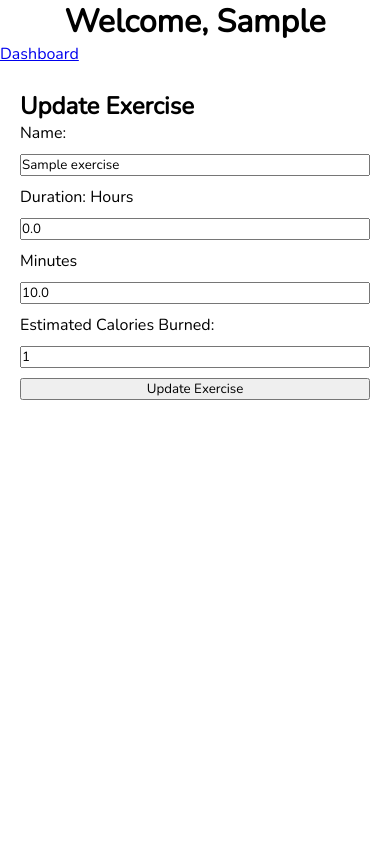
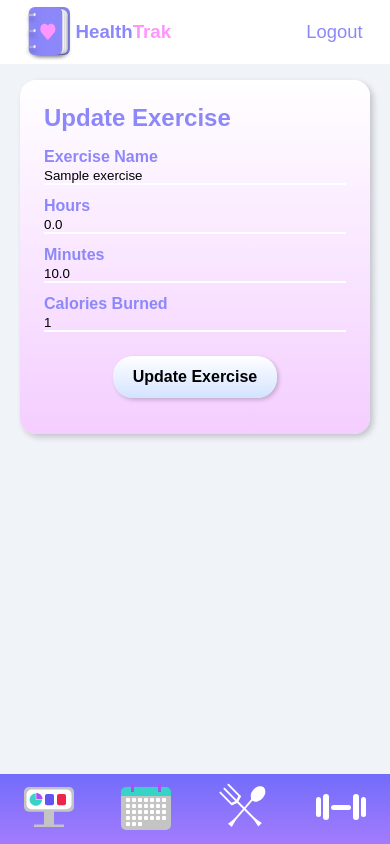
Before and after one commit to connorskorburg/HealthTrak, a Flask app: page /exercise/edit/1 in a window 390 px wide. Run offline with Flask 2, Linux system fonts and the light colour scheme; the visitor is signed in with stand-in values (Sample User, id 1); tables that the repository leaves empty hold one stand-in row (values such as "Sample post").

Commit message:
edit exercise is completely responsive

```diff
--- a/static/css/calendar.css
+++ b/static/css/calendar.css
@@ -111,7 +111,7 @@ body {
   background: rgb(255,255,255);
   background: linear-gradient(180deg, rgba(255,255,255,1) 0%, rgba(211,227,255,1) 100%);
 }
-.btn-container button:last-child, #food-update-form {
+.btn-container button:last-child, .update-form {
   background: rgb(255,255,255);
   background: linear-gradient(180deg, rgba(255,255,255,1) 0%, rgba(244,206,255,1) 100%);
 }
@@ -251,10 +251,10 @@ body {
 
 
 @media screen and (min-width:1100px) {
-  #food-update-form {
+  .update-form {
     margin: 2rem auto;
   }
-  #food-update-form input, #food-update-form::placeholder, #food-update-form label{
+  .update-form input, .update-form::placeholder, .update-form label{
     font-size: 1.15rem;
   }
   .btn-container button {
@@ -331,22 +331,22 @@ body {
 /* styling for edit form */
 
 
-#food-update-form {
+.update-form {
   padding: 1.5rem;
   width: 350px;
-  margin: 1rem auto;
+  margin: 1rem auto 5rem auto;
   border-radius: 1rem;
   box-shadow: 3px 3px 6px rgba(0, 0, 0, 0.2);
 }
-  #food-update-form h2 {
+  .update-form h2 {
     color: var(--purple);
     margin-bottom: 1rem;
   }
-  #food-update-form label {
+  .update-form label {
     color: var(--purple);
     font-weight: 600;
   }
-  #food-update-form input {
+  .update-form input {
     width: 100%;
     background-color: transparent;
     border: none;
@@ -354,10 +354,10 @@ body {
     outline: none;
     margin-bottom: 0.75rem;
   }
-  #food-update-form input:focus {
+  .update-form input:focus {
     border-bottom: 3px solid var(--pink);
   }
-  #food-update-form input::placeholder {
+  .update-form input::placeholder {
     font-size: 1rem;
   }
   .btn-food-container {
--- a/templates/editExercise.html
+++ b/templates/editExercise.html
@@ -4,13 +4,28 @@
     <meta charset="UTF-8">
     <meta name="viewport" content="width=device-width, initial-scale=1.0">
     <title>Edit Exercise</title>
-    <link rel="stylesheet" href="{{ url_for('static', filename='/css/style.css') }}">
+    <link rel="stylesheet" href="{{ url_for('static', filename='/css/calendar.css') }}">
 </head>
 <body>
-    <h1>Welcome, {{ user.first_name }}</h1>
-    <div id="edit-exercise">
-        <a href="/dashboard">Dashboard</a>
-        <form action="/updateExercise" method="post">
+    <!-- <div id="edit-exercise"> -->
+
+    <nav class="top-nav">
+
+        <nav class="top-nav-inner">
+
+            <img src="/static/images/HealthTrak-icon.svg" alt="HealthTrak Icon">
+            <h1><span>Health</span><span>Trak</span></h1>
+
+
+            <a href="/logout">Logout</a>
+
+        </nav>
+
+    </nav>
+
+
+
+    <form class="update-form" action="/updateExercise" method="post">
         <h2>Update Exercise</h2>
         {% with ex2_error = get_flashed_messages(category_filter = ["ex2_error"]) %}
             {% if ex2_error %}
@@ -21,18 +36,94 @@
         {% endwith %}
         <input type="hidden" name="exercise_id" value="{{ exercise.id }}">
         <input type="hidden" name="category" value="{{ exercise.category }}">
-            <span>Name:</span>
+
+        <label>
+            Exercise Name
             <input type="text" name="exercise_name" value="{{ exercise.name }}">
-            <span>Duration:</span>
-            <span>Hours</span>
+        </label>
+
+        <label>
+            Hours
             <input type="number" name="hours" value="{{ hours }}">
-            <span>Minutes</span>
+        </label>
+
+        <label>
+            Minutes
             <input type="number" name="minutes" value="{{ minutes }}">
-            <span>Estimated Calories Burned:</span>
+        </label>
+
+        <label>
+            Calories Burned
             <input type="number" name="calories_burned" value="{{ exercise.calories_burned }}">
+        </label>
+
+        <div class="btn-food-container">
             <button type="submit">Update Exercise</button>
+        </div>
+
     </form>
+    <!-- </div> -->
+
+
+    <nav class="side-nav">
+
+        <div class="icons">
+
+            <a href="/dashboard">
+                <img  src="/static/images/dash-icon.svg" alt="Dashboard Icon">
+            </a>
+
+            <a href="/mealtrack">
+                <img src="/static/images/meals-icon.svg" alt="Meal Icon">
+            </a>
+
+            <a href="/calendar">
+                <img src="/static/images/calendar-icon.svg" alt="Calendar Icon">
+            </a>
+
+            <a href="/fitness">
+                <img src="/static/images/workout-icon.svg" alt="Workout Icon">
+            </a>
+
+            <a href="/settings">
+                <img src="/static/images/settings-icon.svg" alt="Gear Icon">
+            </a>
+
         </div>
+
+    </nav>
+
+
+
+
+    <nav class="bottom-nav">
+
+        <a  href="/newDash">
+            <img src="/static/images/dash-icon.svg" alt="Dashboard Icon">
+        </a>
+
+
+        <a href="/calendar">
+            <img src="/static/images/calendar-icon.svg" alt="Calendar Icon">
+        </a>
+
+
+
+        <a href="/mealtrack">
+            <img src="/static/images/meals-icon.svg" alt="Meals Icon">
+        </a>
+
+
+        <a href="/fitness">
+            <img src="/static/images/workout-icon.svg" alt="Workout Icon">
+        </a>
+
+
+    </nav>
+
+
+
+
     <script src="{{ url_for('static', filename='/js/editEx.js') }}"></script>
 </body>
 </html>
--- a/templates/editfood.html
+++ b/templates/editfood.html
@@ -25,7 +25,7 @@
       </nav>
 
 
-    <form id="food-update-form" action="/updateFood" method="post">
+    <form class="update-form" action="/updateFood" method="post">
         <h2>Update {{ food.name }}</h2>
         {% with food_error = get_flashed_messages(category_filter = ["food_error"]) %}
             {% if food_error %}
```
Lines whose indentation alone changed are shown as unchanged.
